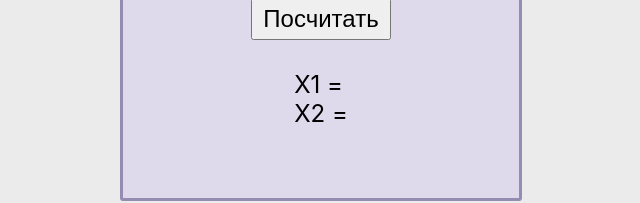
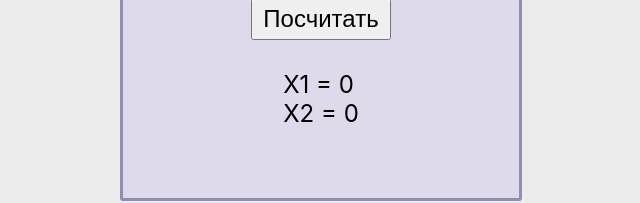
Before and after one commit to rgbmoon/ts-first-try, a React (Create React App) app: page / in a window 1280 px wide. Shown: the part 356-559 px from the top of the page, without its empty margins (319-959 px from the left). Built offline with nearby package versions, Linux system fonts and the light colour scheme.

Commit message:
Посчитал уравнение и вывел результат на экран

```diff
--- a/src/App.tsx
+++ b/src/App.tsx
@@ -1,5 +1,11 @@
 import React, { useState, useEffect, useMemo } from 'react';
 import './App.css';
+
+/*
+1) Сделать подсчет X
+2) Разобраться и заюзать хук useMemo
+3) Допилить калькулятор
+*/
 
 type InputProps = {
   onChange: any;
@@ -26,6 +32,8 @@ const Calculator = () => {
     a: '',
     b: '',
     c: '',
+    x_1: 0,
+    x_2: 0,
   });
 
   //Отслеживаем ввод и проверяем ввод на валидность
@@ -38,11 +46,35 @@ const Calculator = () => {
     }
   }
 
+  //Считаем корни уравнения и выводим на страницу
+  const calculate = () => {
 
-  const calculate = (inputValues: object) => {
+    const a = Number(state.a);
+    const b = Number(state.b);
+    const c = Number(state.c);
 
+    if (a === 0) {
+      return false; // Проработать этот случай, чтобы не было ощущения зависания приложения
+    }
+    const D = b * b - 4 * a * c;
+    console.log('D =', D);
+    if (D < 0) {
+      return false;
+    }
+    if (D === 0) {
+      setState(prevState => ({
+        ...prevState,
+        x_1: (-b + Math.sqrt(D)) / (2 * a)
+      }));
+     }
+    else if (D > 0) {
+      setState(prevState => ({
+        ...prevState,
+        x_1: ((-b + Math.sqrt(D)) / (2 * a)),
+        x_2: ((-b - Math.sqrt(D)) / (2 * a)),
+      }));
+    }
   }
-
 
   return (
     <div className="Calculator">
@@ -61,13 +93,13 @@ const Calculator = () => {
           onChange={inputHandler}/> = 0
       </div>
       <div className="row">
-        <button>
+        <button onClick={() => calculate()}>
           Посчитать
         </button>
       </div>
       <div className="row">
-        <div>X1 = {[state.a, state.b, state.c]}</div>
-        <div>X2 = {}</div>
+        <div>X1 = {state.x_1}</div>
+        <div>X2 = {state.x_2}</div>
       </div>
     </div>
   );
```
